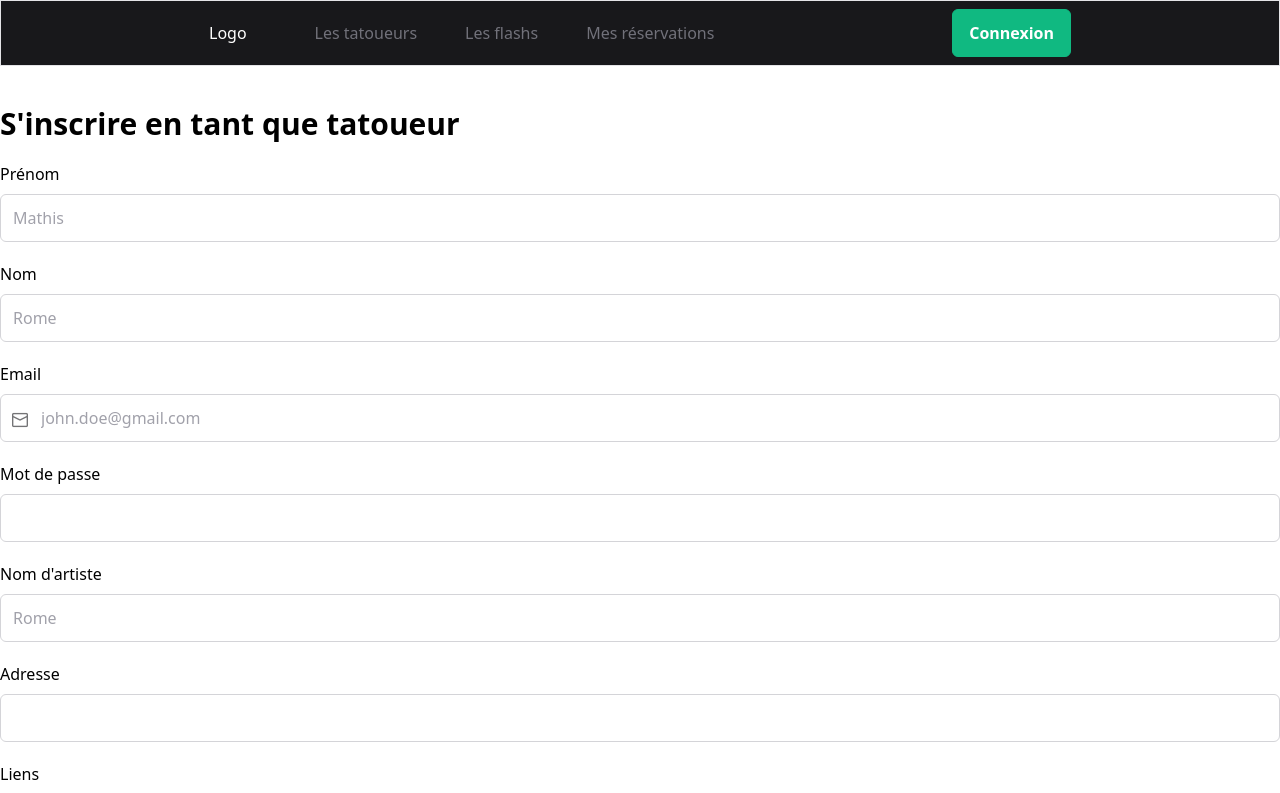
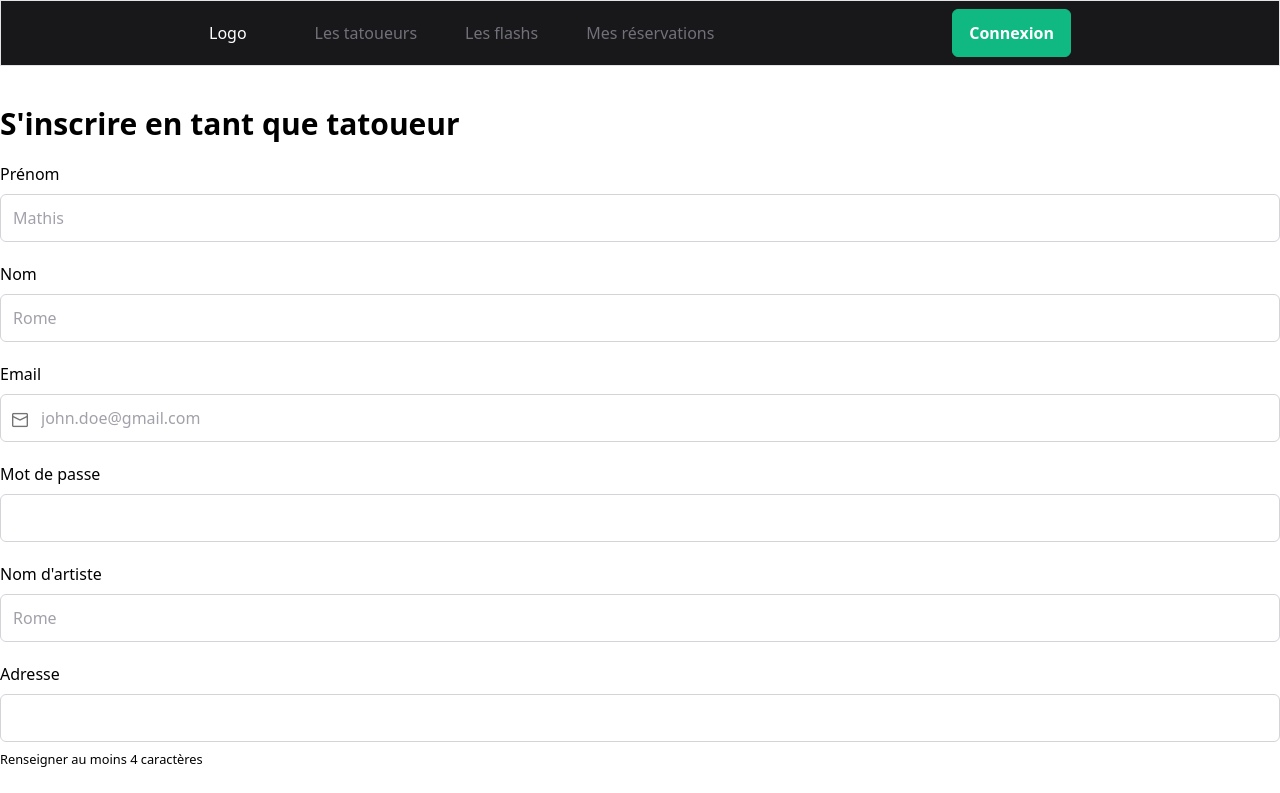
Before and after one commit to BlueSkunka/flash-art, a Vue app in the folder front/: page /register/tattooer in a window 1280 px wide. Shown: the top 793 px of the page. Built offline with nearby package versions, Linux system fonts and the light colour scheme.

Commit message:
wip(front-register-tattoer): Forcer au moins 4 caractères pour la recherche des adresses

```diff
--- a/front/src/components/TattooerRegisterFormComponent.vue
+++ b/front/src/components/TattooerRegisterFormComponent.vue
@@ -225,8 +225,9 @@ async function submit(e: Event) {
 
     <div class="flex flex-col gap-2 mt-5">
       <label for="address">Adresse</label>
-      <AutoComplete v-model="form.place.value" fluid multiple @complete="findAddress" optionLabel="label"
+      <AutoComplete inputClass="w-full" inputId="address" v-model="form.place.value" @complete="findAddress" optionLabel="label"
                     :suggestions="addresses"/>
+      <small>Renseigner au moins 4 caractères</small>
     </div>
 
     <div class="flex flex-col gap-2 mt-5">
```
